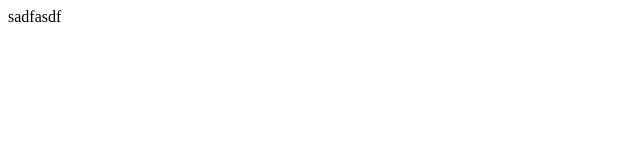
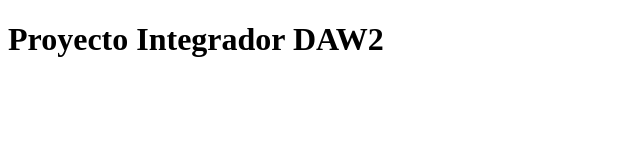
Before and after one commit to rguindi/ProyectoIntegrador.github.io, a plain HTML site: page index.html in a window 1280 px wide. Shown: the whole page, without its empty margins (0-640 px from the left). Drawn offline with Linux system fonts and the light colour scheme.

Commit message:
Update index.html

```diff
--- a/index.html
+++ b/index.html
@@ -6,6 +6,6 @@
     <title>Document</title>
 </head>
 <body>
-    sadfasdf
+    <h1>Proyecto Integrador DAW2</h1>
 </body>
 </html>
```
